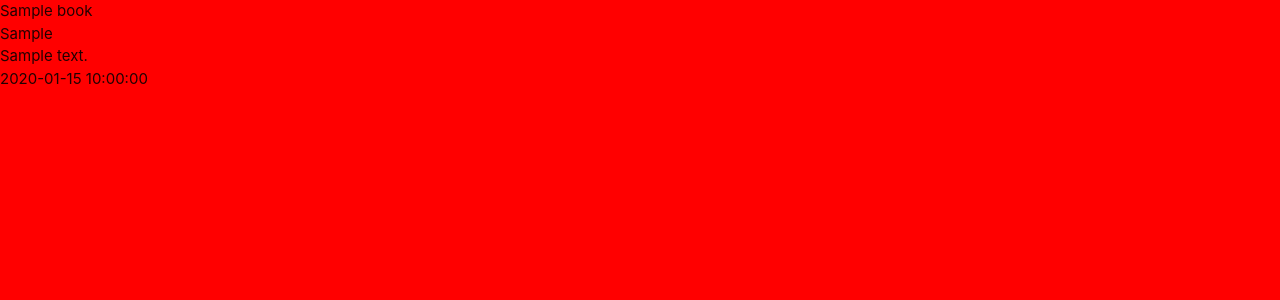
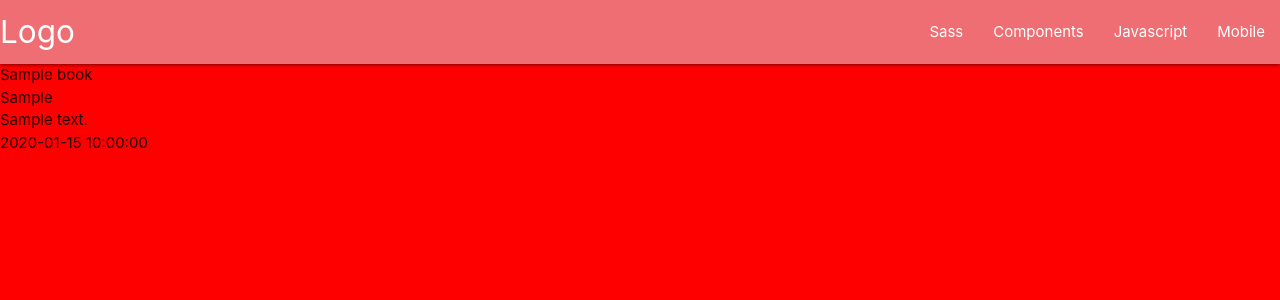
Before and after one commit to Ramil96/book_app, a Flask app: page / in a window 1280 px wide. Shown: the top 300 px of the page. Run offline with Flask 3, Linux system fonts and the light colour scheme; a database or web service that is not in the repository returns one stand-in record (values such as "Sample title"); some libraries are stand-ins or nearby versions.

Commit message:
Add main navigation

```diff
--- a/templates/base.html
+++ b/templates/base.html
@@ -13,6 +13,30 @@
 </head>
 <body>
 
+  <header>
+    <!-- top navbar -->
+    <nav>
+        <div class="nav-wrapper">
+          <a href="#!" class="brand-logo">Logo</a>
+          <a href="#" data-target="mobile-demo" class="sidenav-trigger"><i class="material-icons">menu</i></a>
+          <ul class="right hide-on-med-and-down">
+            <li><a href="sass.html">Sass</a></li>
+            <li><a href="badges.html">Components</a></li>
+            <li><a href="collapsible.html">Javascript</a></li>
+            <li><a href="mobile.html">Mobile</a></li>
+          </ul>
+        </div>
+    </nav>
+
+    <!-- mobile sidenav -->
+    <ul class="sidenav" id="mobile-demo">
+        <li><a href="sass.html">Sass</a></li>
+        <li><a href="badges.html">Components</a></li>
+        <li><a href="collapsible.html">Javascript</a></li>
+        <li><a href="mobile.html">Mobile</a></li>
+      </ul>
+  </header>
+
     {% block content %}
     {% endblock %}
 
```
